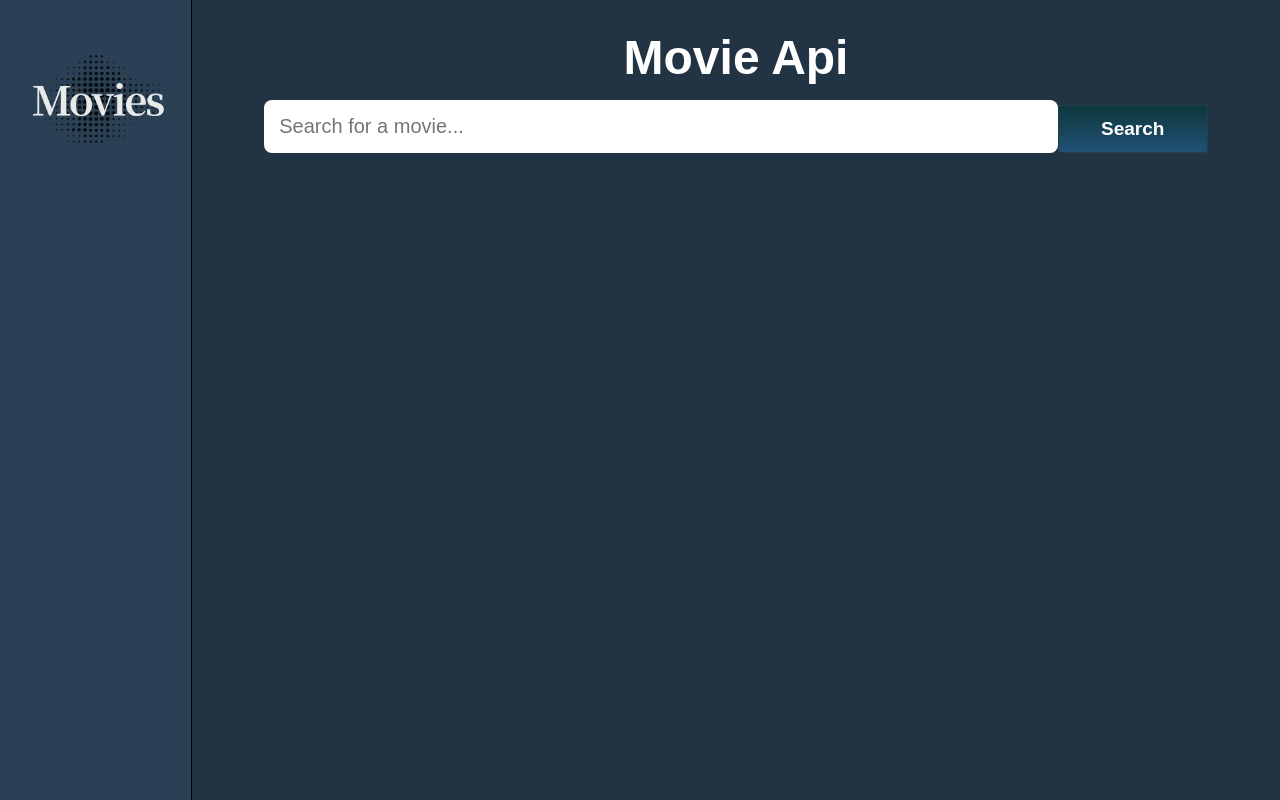
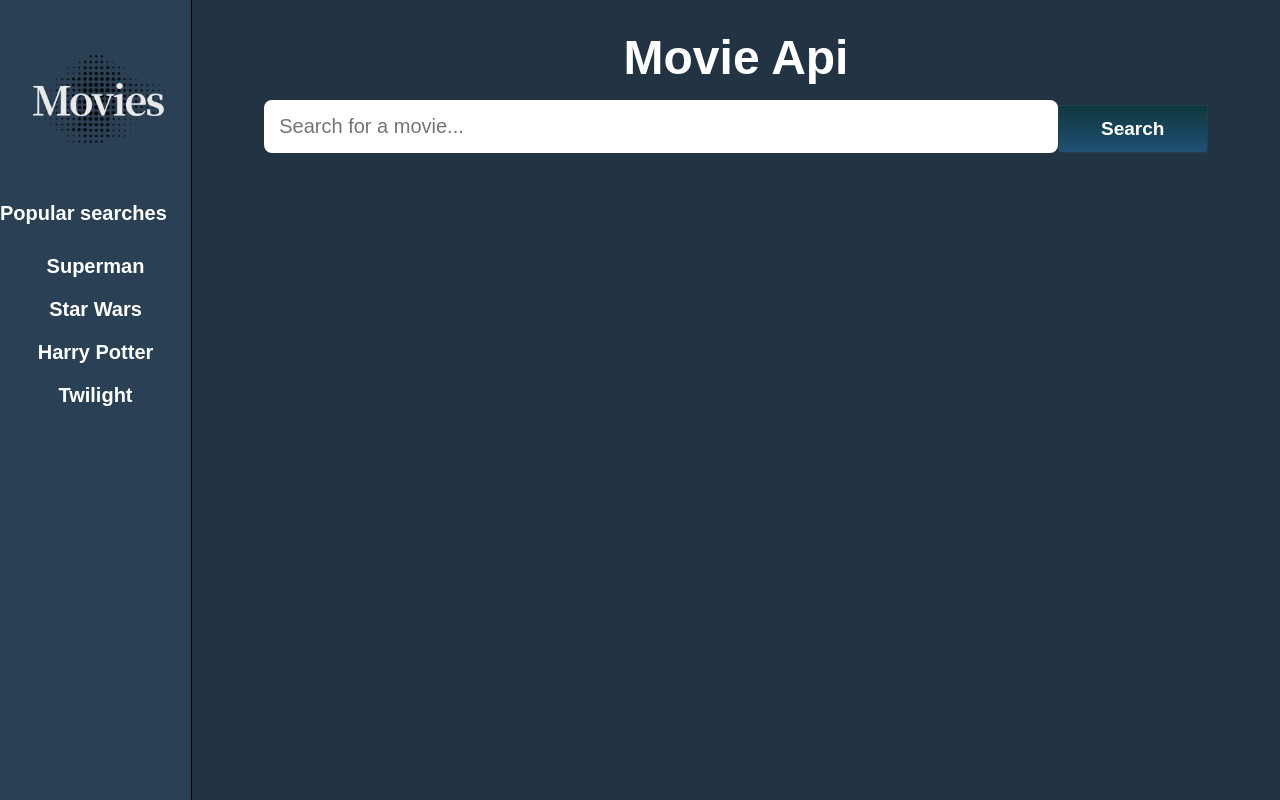
Before and after one commit to anettkeszler/movie-api, a React (Create React App) app: page / in a window 1280 px wide. Built offline with nearby package versions, Linux system fonts and the light colour scheme; no server answers.

Commit message:
Sidebar popular films

```diff
--- a/src/Components/Sidebar/Sidebar.css
+++ b/src/Components/Sidebar/Sidebar.css
@@ -22,3 +22,33 @@
   width: 100%;
   text-align: center;
 }
+
+.sidebar-searches {
+  color: white;
+  font-size: 20px;
+  font-weight: bold;
+}
+
+.popular-searches {
+  align-content: center;
+  width: 100%;
+  margin-top: 20px;
+}
+
+.popular-searches li {
+  color: white;
+  padding: 10px;
+  font-size: 20px;
+  font-weight: bold;
+  text-align: center;
+}
+
+.popular-searches li:hover {
+  background-color: #223343;
+  border-radius: 10px;
+  margin-left: 20px;
+  margin-right: 20px;
+  text-decoration: none;
+  list-style: none;
+  cursor: pointer;
+}
--- a/src/Components/Sidebar/Sidebar.js
+++ b/src/Components/Sidebar/Sidebar.js
@@ -1,14 +1,37 @@
-import React from "react";
-import "./Sidebar.css";
-import Logo from "../assets/Logo.jpeg";
+import React, { useContext, useState } from 'react';
+import './Sidebar.css';
+import Logo from '../assets/Logo.jpeg';
+import axios from 'axios';
+import { MovieContext } from '../Provider/MovieProvider';
 
 function Sidebar() {
+  const [movieData, setMovieData] = useContext(MovieContext);
+
+  const handleValue = (e) => {
+    let input = e.currentTarget.textContent;
+    search(input);
+  };
+
+  const search = (input) => {
+    let value = input;
+    const url = `http://www.omdbapi.com/?apikey=8a2bf193&s=` + value;
+    axios.get(url).then((res) => {
+      setMovieData(res.data.Search);
+    });
+  };
   return (
-    <div className="sidebar">
-      <div className="logo-container">
-        {" "}
-        <img className="logo-img" src={Logo} alt="logo" />
+    <div className='sidebar'>
+      <div className='logo-container'>
+        {' '}
+        <img className='logo-img' src={Logo} alt='logo' />
       </div>
+      <div className='sidebar-searches'>Popular searches</div>
+      <ul className='popular-searches'>
+        <li onClick={handleValue}>Superman</li>
+        <li onClick={handleValue}>Star Wars</li>
+        <li onClick={handleValue}>Harry Potter</li>
+        <li onClick={handleValue}>Twilight</li>
+      </ul>
     </div>
   );
 }
```
Also changed, not shown: src/Components/Mainpage/Searchbar.js (+12 -12 lines).
